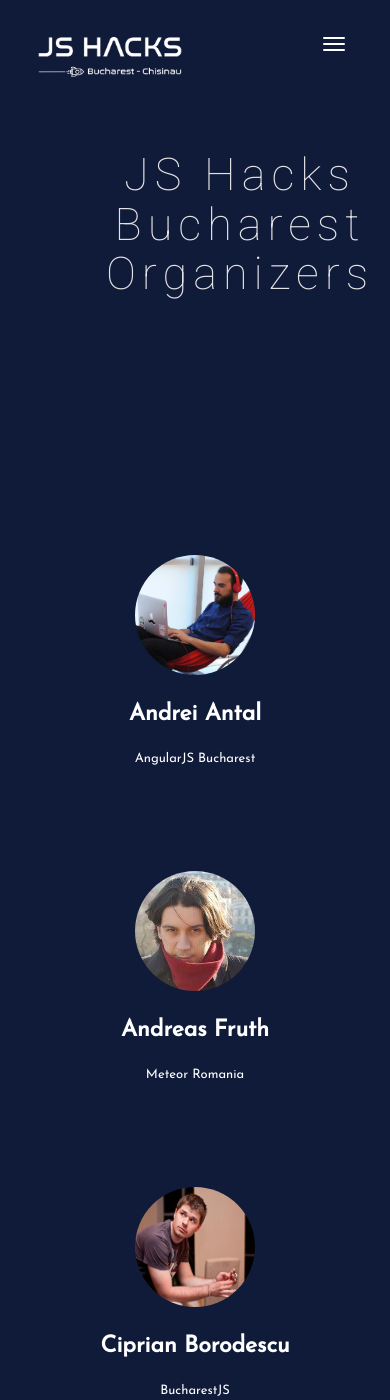
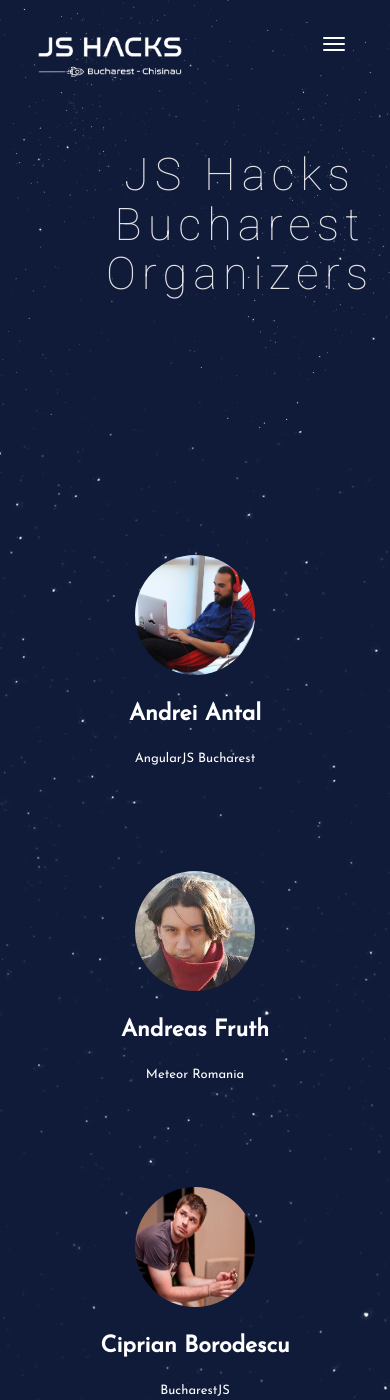
Before and after one commit to jshacks/bucharest, a Jekyll site: the page built from team.html, in a window 390 px wide and 1400 px high. Built offline with Jekyll 4.4.1, drawn with Linux system fonts in a browser that asks for light colours; nearby versions of some CDN libraries; some web fonts are replaced.

Commit message:
fixing team page

```diff
--- a/_includes/footer.html
+++ b/_includes/footer.html
@@ -1,5 +1,5 @@
 <!-- footer Start -->
-<footer class="stars">
+<footer class="stars" id="contact">
   <div class="container">
     <div class="row">
       <div class="col-md-9 col-sm-8">
--- a/_includes/header.html
+++ b/_includes/header.html
@@ -18,13 +18,13 @@
     <div class="collapse navbar-collapse" >
        <ul class="nav navbar-nav navbar-right">
           <li><a href="{{ site.baseurl }}/">Home</a></li>
-          <li><a href="#challenges">Challenges</a></li>
-          <li><a href="#agenda">Agenda</a></li>
-          <li><a href="#special_guests">Guests</a></li>
-          <li><a href="#mentors">Mentors</a></li>
-          <li><a href="#sponsors">Sponsors</a></li>
-          <li><a href="/team">Team</a></li>
-          <li><a href="#contact">Contact</a></li>
+          <li><a href="{{ site.baseurl }}/#challenges">Challenges</a></li>
+          <li><a href="{{ site.baseurl }}/#agenda">Agenda</a></li>
+          <li><a href="{{ site.baseurl }}/#special_guests">Guests</a></li>
+          <li><a href="{{ site.baseurl }}/#mentors">Mentors</a></li>
+          <li><a href="{{ site.baseurl }}/#sponsors">Sponsors</a></li>
+          <li><a href="{{ site.baseurl }}/team">Team</a></li>
+          <li><a href="{{ site.baseurl }}/#contact">Contact</a></li>
         </ul>
     </div>
     <!-- /.navbar-collapse -->
--- a/css/airspace.css
+++ b/css/airspace.css
@@ -380,7 +380,7 @@
 /*--
 	Feature Start
 --*/
-#feature {
+#challenges {
   width: 100%;
   display: block;
   position: relative;
@@ -399,27 +399,27 @@
   backface-visibility: hidden;
   padding: 100px 0;
 }
-#feature h2 {
+#challenges h2 {
   font-size: 28px;
   font-weight: 600;
 }
-#feature p {
+#challenges p {
   margin-bottom: 20px;
 }
-#feature ul.content-list {
+#challenges ul.content-list {
   list-style: circle;
   margin: 20px 0 0 50px;
 }
-#feature ul.content-list li {
+#challenges ul.content-list li {
   margin-bottom: 20px;
   font-size: 20px;
 }
-#feature .btn-view-works {
+#challenges .btn-view-works {
   background: #655E7A;
   color: #fff;
   padding: 10px 20px;
 }
-#feature .svg.side-icon {
+#challenges .svg.side-icon {
   width: 250px;
 }
 .cta {
--- a/index.html
+++ b/index.html
@@ -36,7 +36,7 @@
   </div>
 </section>
 
-<section id="feature" class="stars">
+<section id="challenges" class="stars">
 <div class="container">
   <div class="row">
       <div class="section-title text-center">
--- a/js/main.js
+++ b/js/main.js
@@ -43,12 +43,12 @@
 	});*/
 
 
-	// $("#clients-logo").owlCarousel({
-	// 	autoPlay: 3000,
-	// 	items : 4,
-	// 	itemsDesktop : [1199,5],
-	// 	itemsDesktopSmall : [979,5],
-	// });
+	$("#clients-logo").owlCarousel({
+		autoPlay: 3000,
+		items : 4,
+		itemsDesktop : [1199,5],
+		itemsDesktopSmall : [979,5],
+	});
 
 	// $("#works-logo").owlCarousel({
 	// 	autoPlay: 3000,
--- a/team.html
+++ b/team.html
@@ -4,8 +4,9 @@
 permalink: /team
 ---
 
+
 <!-- Slider Start -->
-<section id="global-header">
+<section id="global-header" class="stars">
     <div class="container">
         <div class="row">
             <div class="col-md-12">
@@ -18,10 +19,10 @@
 </section>
 
 <!-- Special Guests -->
-<section id="testimonial">
+<section id="testimonial" class="stars">
   <div class="container">
     <div class="row">
-      <div class="col-md-6">
+      <div class="col-md-4">
         <div class="testimonial-carousel">
           <div>
             <div class="user">
@@ -33,7 +34,7 @@
         </div>
       </div>
 
-      <div class="col-md-6">
+      <div class="col-md-4">
         <div class="testimonial-carousel">
           <div>
             <div class="user">
@@ -45,7 +46,7 @@
         </div>
       </div>
 
-      <div class="col-md-6">
+      <div class="col-md-4">
         <div class="testimonial-carousel">
           <div>
             <div class="user">
@@ -57,7 +58,7 @@
         </div>
       </div>
 
-      <div class="col-md-6">
+      <div class="col-md-4">
         <div class="testimonial-carousel">
           <div>
             <div class="user">
@@ -69,11 +70,11 @@
         </div>
       </div>
 
-      <div class="col-md-6">
+      <div class="col-md-4">
         <div class="testimonial-carousel">
           <div>
             <div class="user">
-              <img src="{{ site.baseurl }}/img/team/diana.jpg" alt="Diana Miron">
+              <img src="{{ site.baseurl }}/img/team/diana.png" alt="Diana Miron">
             </div>
             <p><a href="https://www.facebook.com/diana.miron.161"><strong>Diana Miron</strong></a></p>
             <p>jsGirls Romania</p>
@@ -81,7 +82,7 @@
         </div>
       </div>
 
-      <div class="col-md-6">
+      <div class="col-md-4">
         <div class="testimonial-carousel">
           <div>
             <div class="user">
@@ -97,7 +98,7 @@
 </section>
 
 <!-- Clients Logo Section Start -->
-<section id="clients-logo-section">
+<section id="clients-logo-section" class="stars">
   <div class="container">
     <div class="row">
       <div class="col-md-12">
```
